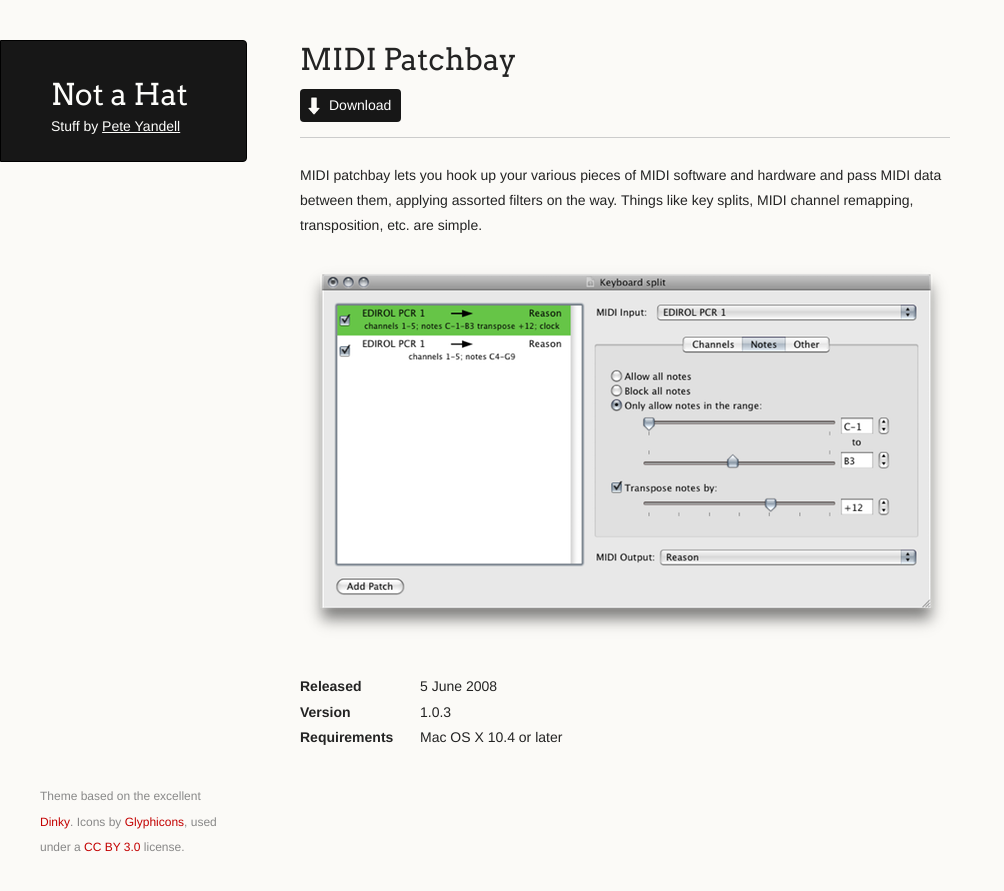
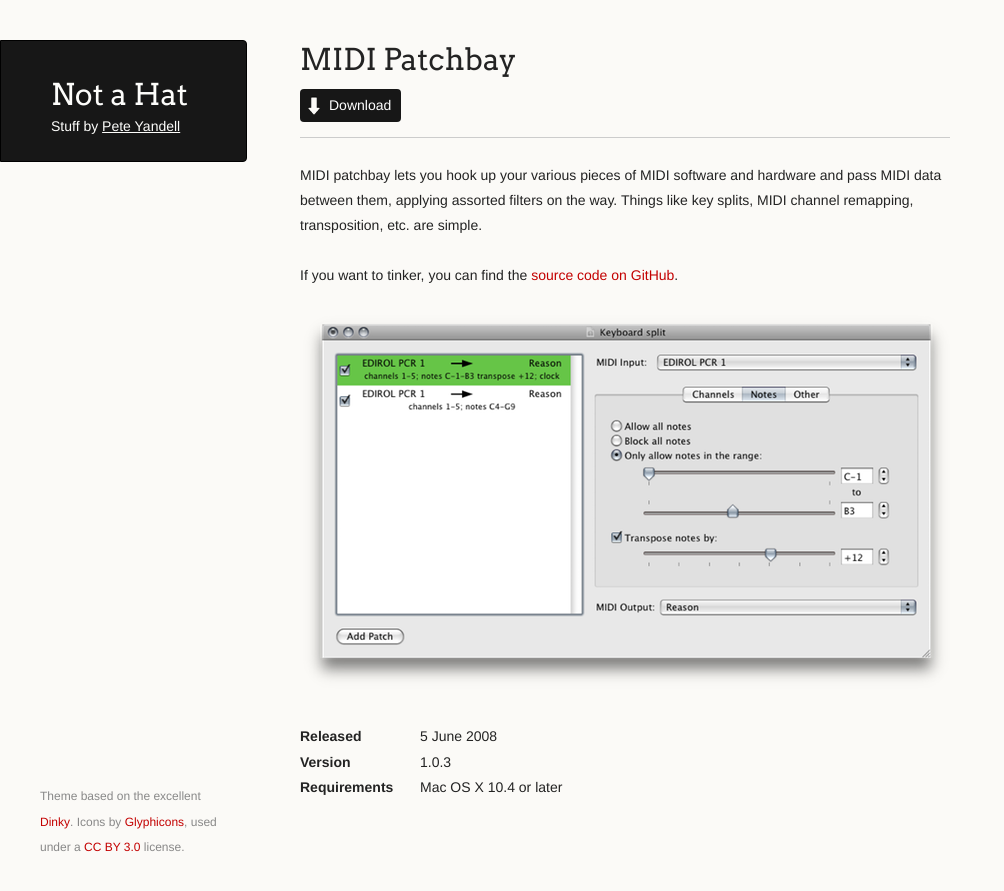
Before and after one commit to notahat/notahat.github.com, a Jekyll site: the page built from midi_patchbay.html, in a window 1280 px wide. Shown: the top 891 px of the page, without its empty margins (0-1004 px from the left). Built offline with Jekyll 4.4.1, drawn with Linux system fonts in a browser that asks for light colours.

Commit message:
Add link to source for MIDI Patchbay.

```diff
--- a/midi_patchbay.html
+++ b/midi_patchbay.html
@@ -14,6 +14,9 @@
 Things like key splits, MIDI channel remapping, transposition, etc. are
 simple.</p>
 
+<p>If you want to tinker, you can find the <a
+href="https://github.com/notahat/midi_patchbay">source code on GitHub</a>.</p>
+
 <img src="/images/midi_patchbay_screenshot.png" class="screenshot">
 
 <dl class="software_details">
```
